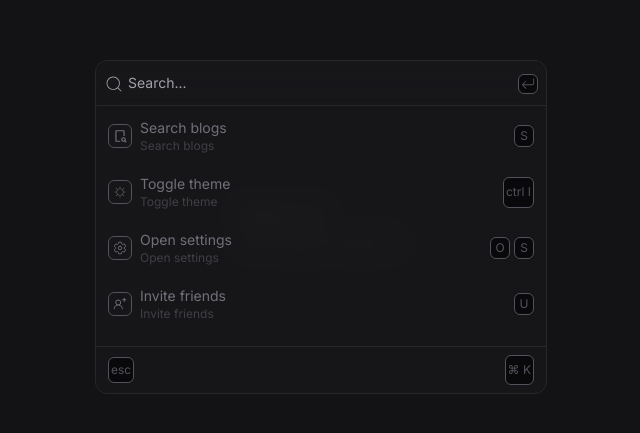
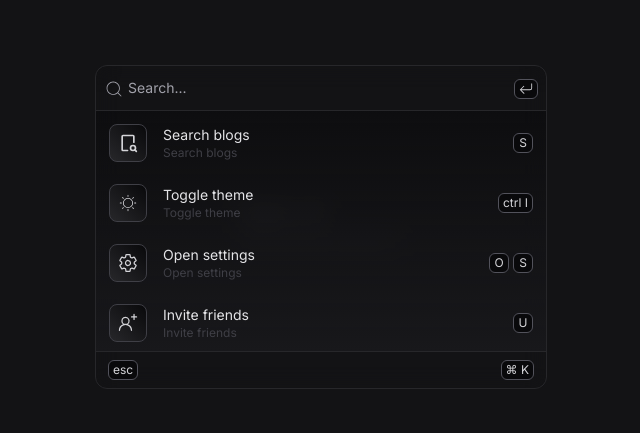
Before and after one commit to unnati2000/aesthetics.js, a Next.js app: page /cmdk in a window 1280 px wide. Shown: the part 173-606 px from the top of the page, without its empty margins (319-959 px from the left). Built offline with nearby package versions, Linux system fonts and the light colour scheme.

Commit message:
fix styling of modal

```diff
--- a/app/cmdk/page.tsx
+++ b/app/cmdk/page.tsx
@@ -25,8 +25,8 @@ export const items = [
     name: "Search blogs",
     description: "Search for your favorite blogs",
     startContent: (
-      <div className="flex border-zinc-600 items-center aspect-square p-1 justify-center border rounded-md">
-        <TbDeviceTabletSearch size={14} className="text-zinc-500" />
+      <div className="flex border-zinc-700 bg-gradient-to-tr  from-zinc-800 to-zinc-950  items-center aspect-square p-2 justify-center border rounded-lg">
+        <TbDeviceTabletSearch size={20} className="text-zinc-300" />
       </div>
     ),
     endContent: <Kbd>S</Kbd>,
@@ -36,8 +36,8 @@ export const items = [
     name: "Toggle theme",
     description: "Toggle between light and dark mode",
     startContent: (
-      <div className="flex border-zinc-600 items-center aspect-square p-1 justify-center border rounded-md">
-        <CiLight size={14} className="text-zinc-500" />
+      <div className="flex border-zinc-700 bg-gradient-to-tr  from-zinc-800 to-zinc-950  items-center aspect-square p-2 justify-center border rounded-lg">
+        <CiLight size={20} className="text-zinc-300" />
       </div>
     ),
     endContent: <Kbd>ctrl I</Kbd>,
@@ -47,8 +47,8 @@ export const items = [
     name: "Open settings",
     description: "Open settings to change your preferences",
     startContent: (
-      <div className="flex items-center border-zinc-600 aspect-square p-1 justify-center border rounded-md">
-        <IoSettingsOutline size={14} className="text-zinc-500" />
+      <div className="flex border-zinc-700 bg-gradient-to-tr  from-zinc-800 to-zinc-950  items-center aspect-square p-2 justify-center border rounded-lg">
+        <IoSettingsOutline size={20} className="text-zinc-300" />
       </div>
     ),
     endContent: (
@@ -63,8 +63,8 @@ export const items = [
     name: "Invite friends",
     description: "Invite your friends to join you",
     startContent: (
-      <div className="flex items-center border-zinc-600 aspect-square p-1 justify-center border rounded-md">
-        <GoPersonAdd size={14} className="text-zinc-500" />
+      <div className="flex border-zinc-700 bg-gradient-to-tr  from-zinc-800 to-zinc-950  items-center aspect-square p-2 justify-center border rounded-lg">
+        <GoPersonAdd size={20} className="text-zinc-300" />
       </div>
     ),
     endContent: <Kbd>U</Kbd>,
@@ -74,8 +74,8 @@ export const items = [
     name: "Write a blog",
     description: "Write a blog post",
     startContent: (
-      <div className="flex items-center border-zinc-600 aspect-square p-1 justify-center border rounded-md">
-        <GoPencil size={14} className="text-zinc-500" />
+      <div className="flex border-zinc-700 bg-gradient-to-tr  from-zinc-800 to-zinc-950  items-center aspect-square p-2 justify-center border rounded-lg">
+        <GoPencil size={20} className="text-zinc-300" />
       </div>
     ),
     endContent: <Kbd>B</Kbd>,
@@ -85,8 +85,8 @@ export const items = [
     name: "Make a draft",
     description: "Make a draft of your blog post",
     startContent: (
-      <div className="flex border-zinc-600 items-center aspect-square p-1 justify-center border rounded-md">
-        <MdOutlineDrafts size={14} className="text-zinc-500" />
+      <div className="flex border-zinc-700 bg-gradient-to-tr  from-zinc-800 to-zinc-950  items-center aspect-square p-2 justify-center border rounded-lg">
+        <MdOutlineDrafts size={20} className="text-zinc-300" />
       </div>
     ),
     endContent: <Kbd>D</Kbd>,
--- a/components/cmdk/FirstModal.tsx
+++ b/components/cmdk/FirstModal.tsx
@@ -59,7 +59,7 @@ const FirstModal = ({
       }}
       exit={{ opacity: 0 }}
       ref={ref}
-      className="flex border border-zinc-800 flex-col backdrop-blur-md justify-between min-w-[452px] rounded-xl bg-zinc-900/80"
+      className="flex border border-zinc-800 flex-col backdrop-blur-md justify-between min-w-[452px] rounded-xl"
     >
       <div>
         <div className="flex flex-col gap-1">
@@ -69,7 +69,7 @@ const FirstModal = ({
           />
         </div>
 
-        <div className="flex flex-col gap-1 p-1 min-h-60 max-h-60 overflow-y-auto">
+        <div className="flex bg-gradient-to-b from-zinc-950/50 to-zinc-900 flex-col gap-1 p-1 min-h-60 max-h-60 overflow-y-auto">
           {items
             .filter((item) =>
               item.name.toLowerCase().includes(searchInput.toLowerCase())
--- a/components/cmdk/Kbd.tsx
+++ b/components/cmdk/Kbd.tsx
@@ -4,7 +4,7 @@ interface KbdProps {
 
 const Kbd = ({ children }: KbdProps) => {
   return (
-    <div className="border rounded-md border-zinc-600 bg-zinc-950 text-zinc-600 rounded-m p-0.5 min-w-5 flex items-center justify-center aspect-square text-xs">
+    <div className="border rounded-md border-zinc-600 bg-zinc-950 text-zinc-300 rounded-m px-1 py-0.5 min-w-5 max-h-5 flex items-center justify-center text-xs">
       {children}
     </div>
   );
--- a/components/cmdk/ListItem.component.tsx
+++ b/components/cmdk/ListItem.component.tsx
@@ -19,20 +19,20 @@ const ListItem = ({
 }: ListItemProps) => {
   return (
     <div
-      className={`p-2 relative z-10 hover:bg-zinc-800 rounded-md transition-all duration-200 ease-in-out cursor-pointer`}
+      className={`p-2 relative z-10 border hover:border-zinc-800 border-transparent hover:bg-gradient-to-b from-zinc-800 to-zinc-800/50 rounded-md transition-all duration-200 ease-in-out cursor-pointer`}
       onClick={onClick}
     >
       {isFocused && (
         <motion.div
-          className="absolute rounded-md -z-[1] left-0 top-0 bg-zinc-800 w-full h-full"
+          className="absolute rounded-md -z-[1] left-0 top-0 border border-zinc-800 bg-gradient-to-b from-zinc-800 to-zinc-800/50 w-full h-full"
           layoutId="focused"
         />
       )}
       <div className="flex items-center justify-between">
-        <div className="flex items-center gap-2">
+        <div className="flex items-center gap-4">
           {startContent}
           <div className="flex flex-col">
-            <p className="text-sm text-zinc-500">{title}</p>
+            <p className="text-sm text-zinc-200">{title}</p>
             <p className="text-xs text-zinc-700">{description}</p>
           </div>
         </div>
```
